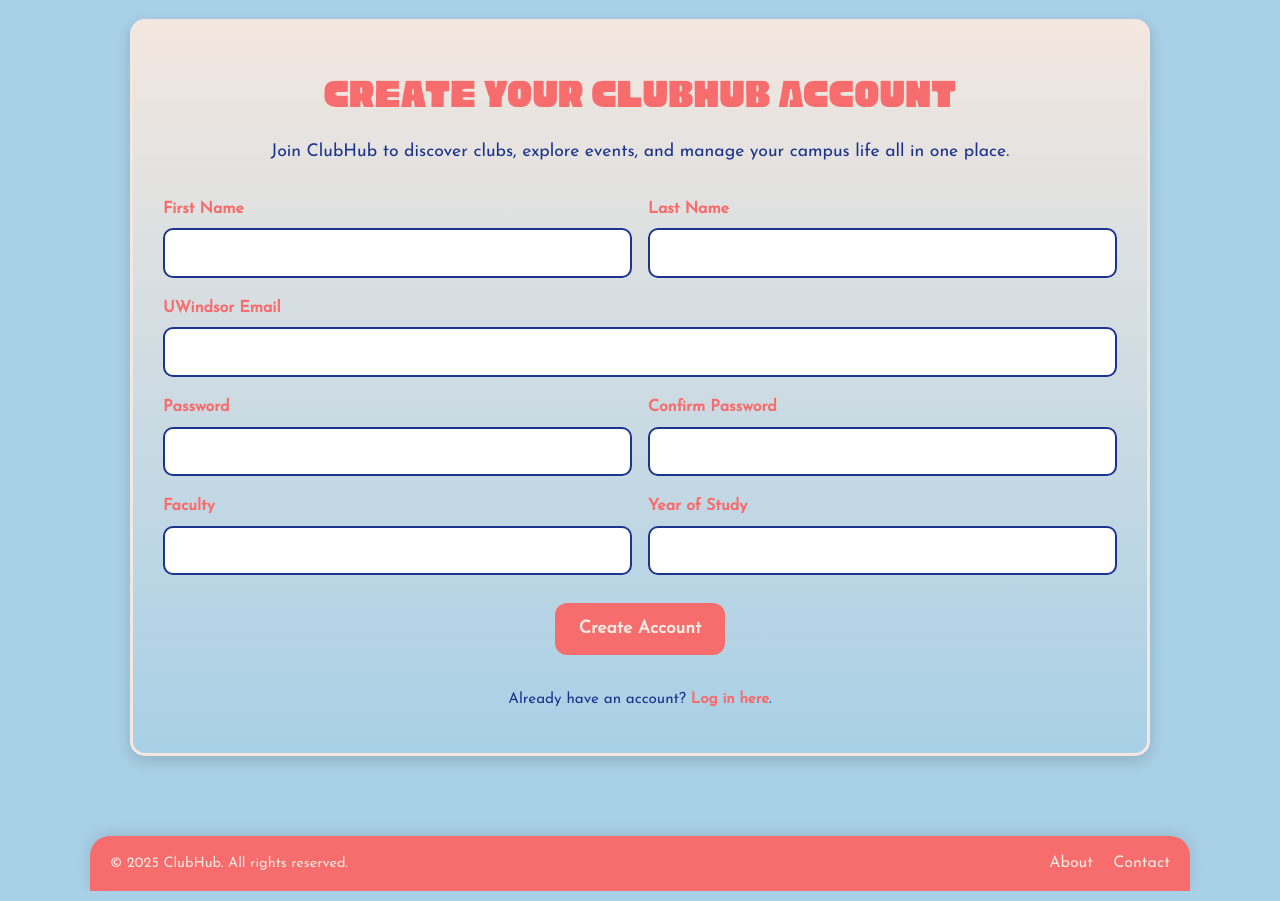
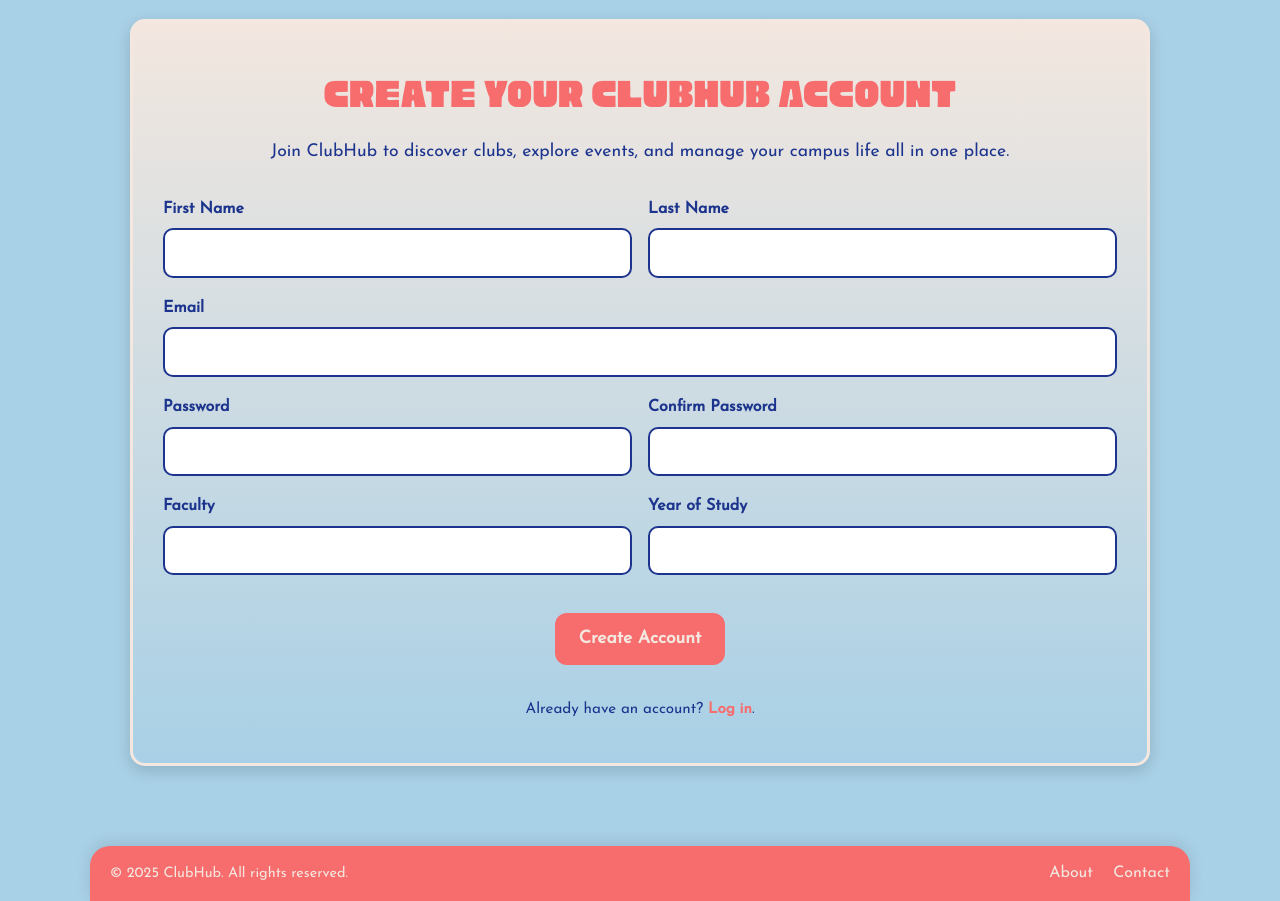
Before and after one commit to nikerdz/COMP-4150-Group-Project, a PHP site: page /register.php in a window 1280 px wide. Shown: the part 175-1076 px from the top of the page. Run offline with PHP 8.4, Linux system fonts and the light colour scheme.

Commit message:
fix: changed the color scheme for the registration and login page

```diff
--- a/root/assets/styles/templates/auth.css
+++ b/root/assets/styles/templates/auth.css
@@ -59,7 +59,7 @@
 
 .auth-field label {
     font-weight: bold;
-    color: #f76c6c;
+    color: #1c348d;
 }
 
 .auth-field input {
@@ -85,15 +85,13 @@
     font-size: 1.1rem;
     font-weight: 600;
     cursor: pointer;
-    margin-top: 10px;
+    margin-top: 20px;
     align-self: center;
-    transition: transform 0.2s ease, box-shadow 0.2s ease, background 0.2s ease;
+    transition: 0.3s;
 }
 
 .auth-btn:hover {
-    background: #1c348d;
-    box-shadow: 0 6px 14px rgba(0,0,0,0.18);
-    transform: translateY(-1px);
+    transform: scale(1.03);
 }
 
 .auth-footer-text {
--- a/root/public/register.php
+++ b/root/public/register.php
@@ -21,8 +21,6 @@ session_start();
 <?php include_once(LAYOUT_PATH . 'header.php'); ?>
 
 <main>
-
-    <!-- Auth / Register Card -->
     <section class="auth-section">
         <div class="auth-card">
             <h1>Create Your ClubHub Account</h1>
@@ -45,7 +43,7 @@ session_start();
                 </div>
 
                 <div class="auth-field">
-                    <label for="email">UWindsor Email</label>
+                    <label for="email">Email</label>
                     <input type="email" id="email" name="email" required>
                 </div>
 
@@ -69,7 +67,7 @@ session_start();
 
                     <div class="auth-field">
                         <label for="year_of_study">Year of Study</label>
-                        <input type="number" id="year_of_study" name="year_of_study" min="1" max="6">
+                        <input type="number" id="year_of_study" name="year_of_study" min="1" max="999999">
                     </div>
                 </div>
 
@@ -77,7 +75,7 @@ session_start();
 
                 <p class="auth-footer-text">
                     Already have an account?
-                    <a href="<?php echo PUBLIC_URL; ?>login.php">Log in here</a>.
+                    <a href="<?php echo PUBLIC_URL; ?>login.php">Log in</a>.
                 </p>
 
             </form>
```
